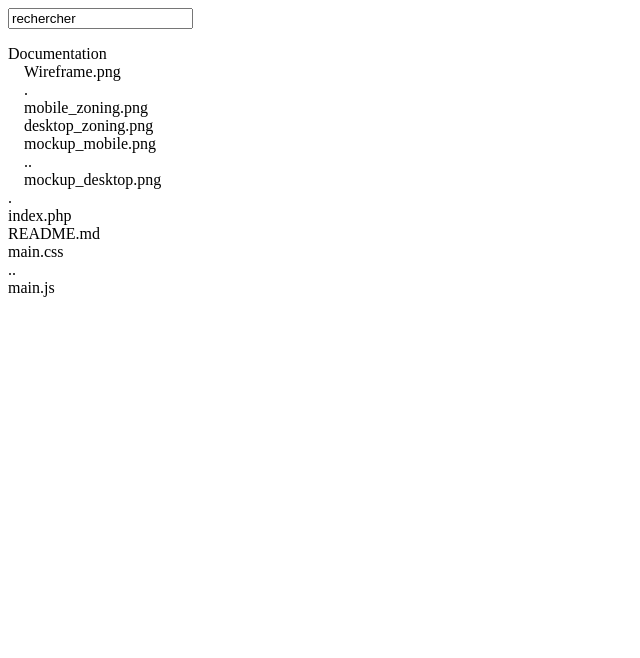
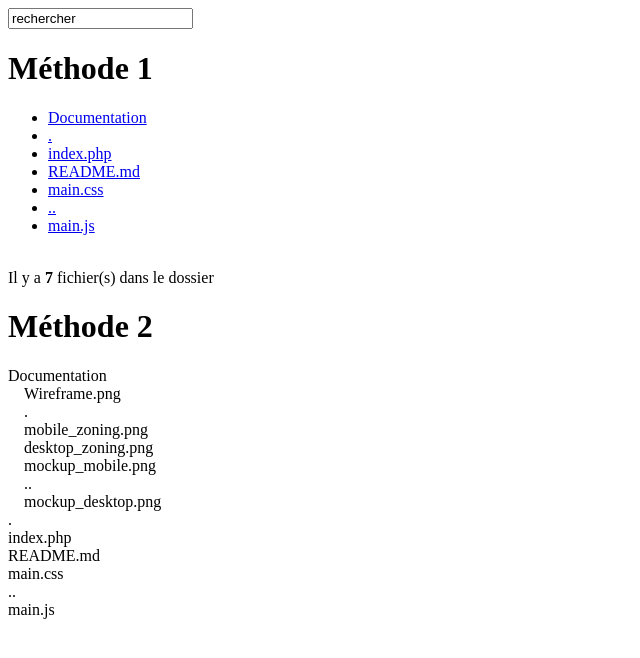
Before and after one commit to dclchrislfrakkass/Navigateur_PHP, a PHP site: page /index.php in a window 1280 px wide. Shown: the top 658 px of the page, without its empty margins (0-640 px from the left). Run offline with PHP 8.4, Linux system fonts and the light colour scheme.

Commit message:
2 methods on a php

```diff
--- a/index.php
+++ b/index.php
@@ -10,12 +10,36 @@
 </head>
 
 <body>
-    <form class="recherche" type="text" value="faite votre recherche">
+    <form class="recherche" type="text">
         <input id="champ" type="text" value="rechercher">
     </form>
 
+
 <div id="navigation">
+
+
+<h1>Méthode 1</h1>
 <?php
+$nb_fichier = 0;
+echo '<ul>';
+
+if ($dossier = opendir('.')) {
+    while (false !== ($fichier = readdir($dossier))) {
+        ++$nb_fichier;
+        echo '<li><a href="./Test/'.$fichier.'">'.$fichier.'</a></li>';
+    }
+    echo '</ul><br />';
+    echo 'Il y a <strong>'.$nb_fichier.'</strong> fichier(s) dans le dossier';
+
+    closedir($dossier);
+} else {
+    echo 'Le dossier n\' a pas pu être ouvert';
+}
+?>
+<h1>Méthode 2</h1>
+<?php
+
+
 function list_dir($name, $level = 0)
 {
     if ($dir = opendir($name)) {
@@ -46,9 +70,6 @@ list_dir('.');
 
 
 
-
-
-
     <script src="main.js"></script>
 </body>
 
```
